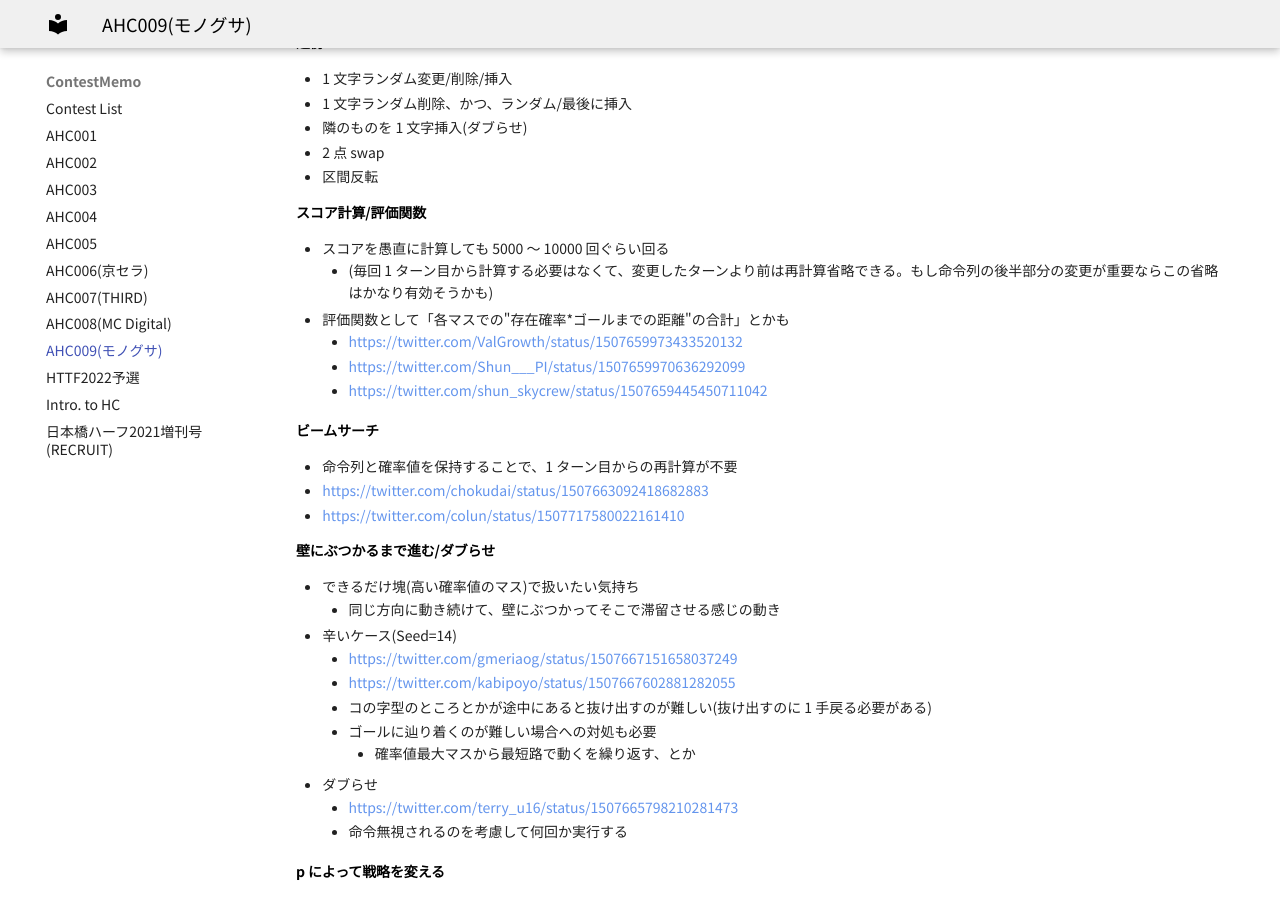
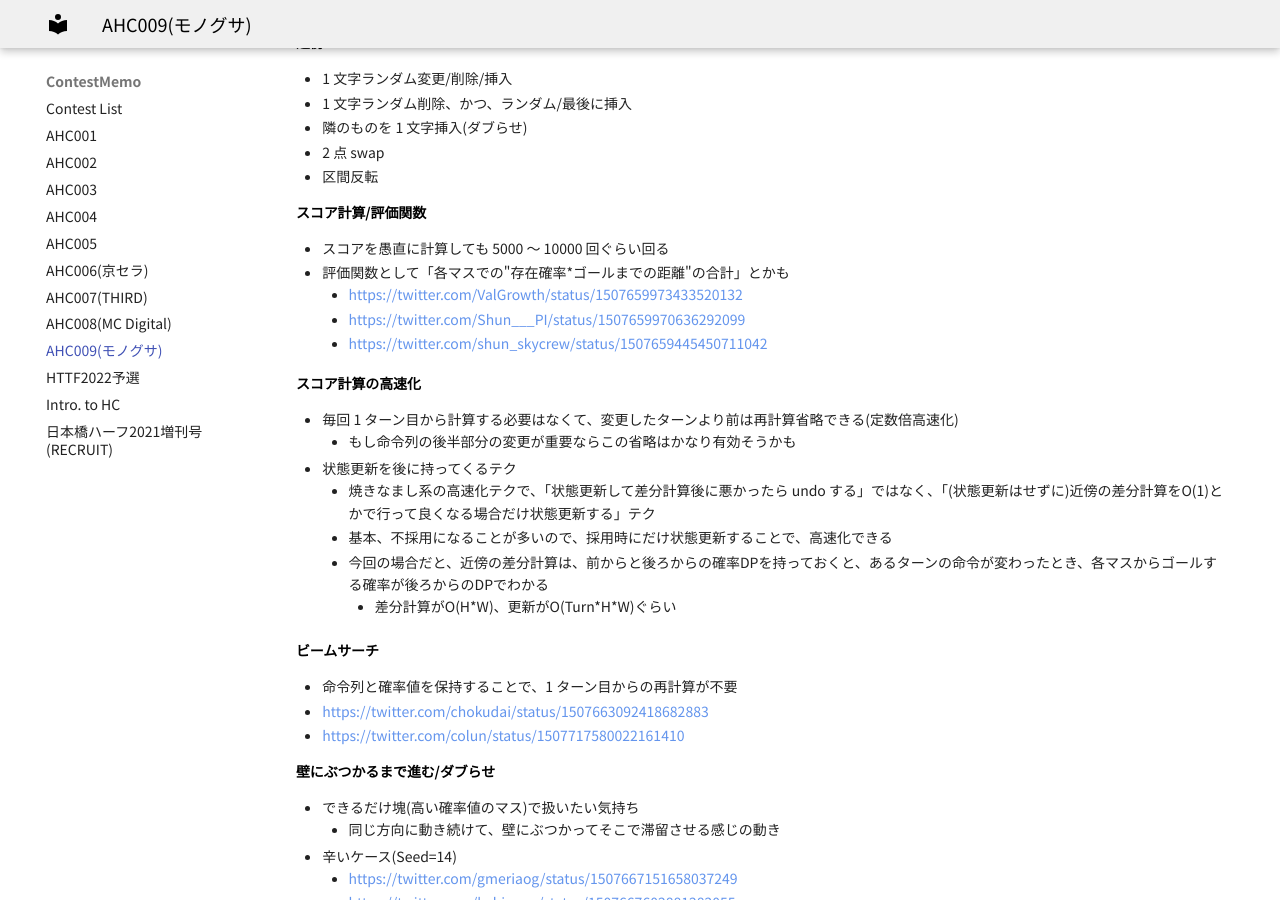
Before and after one commit to jetbead/AtCoderHeuristicContestMemo, an MkDocs documentation site: the page built from docs/ContestMemo/ahc009.md, in a window 1280 px wide and 900 px high, scrolled down 2398 px. Built offline with MkDocs 1.6.1 and Material for MkDocs 9.7.7, drawn with Linux system fonts in a browser that asks for light colours; some web fonts are replaced.

Commit message:
Update ahc009.md

```diff
--- a/docs/ContestMemo/ahc009.md
+++ b/docs/ContestMemo/ahc009.md
@@ -113,11 +113,20 @@ title: AHC009(モノグサ)
 ### スコア計算/評価関数
 
 - スコアを愚直に計算しても 5000 ～ 10000 回ぐらい回る
-  - (毎回 1 ターン目から計算する必要はなくて、変更したターンより前は再計算省略できる。もし命令列の後半部分の変更が重要ならこの省略はかなり有効そうかも)
 - 評価関数として「各マスでの"存在確率\*ゴールまでの距離"の合計」とかも
   - https://twitter.com/ValGrowth/status/1507659973433520132
   - https://twitter.com/Shun___PI/status/1507659970636292099
   - https://twitter.com/shun_skycrew/status/1507659445450711042
+
+### スコア計算の高速化
+
+- 毎回 1 ターン目から計算する必要はなくて、変更したターンより前は再計算省略できる(定数倍高速化)
+  - もし命令列の後半部分の変更が重要ならこの省略はかなり有効そうかも
+- 状態更新を後に持ってくるテク
+  - 焼きなまし系の高速化テクで、「状態更新して差分計算後に悪かったら undo する」ではなく、「(状態更新はせずに)近傍の差分計算をO(1)とかで行って良くなる場合だけ状態更新する」テク
+  - 基本、不採用になることが多いので、採用時にだけ状態更新することで、高速化できる
+  - 今回の場合だと、近傍の差分計算は、前からと後ろからの確率DPを持っておくと、あるターンの命令が変わったとき、各マスからゴールする確率が後ろからのDPでわかる
+    - 差分計算がO(H\*W)、更新がO(Turn\*H\*W)ぐらい
 
 ### ビームサーチ
 
```
